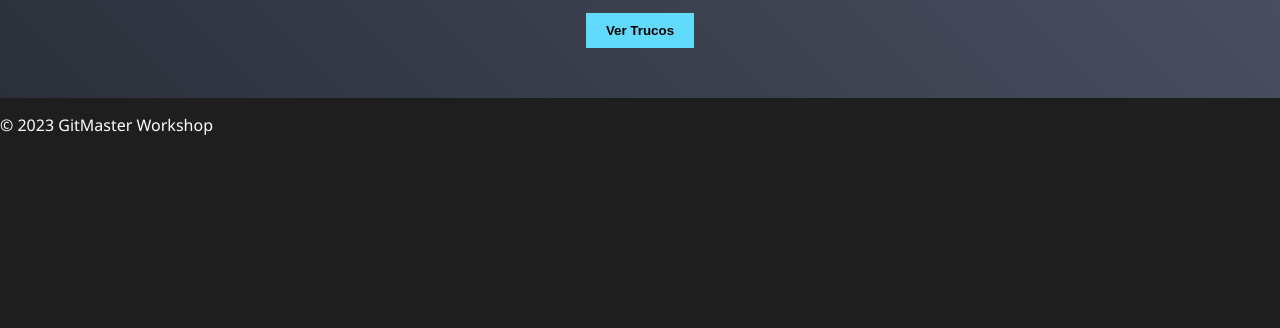
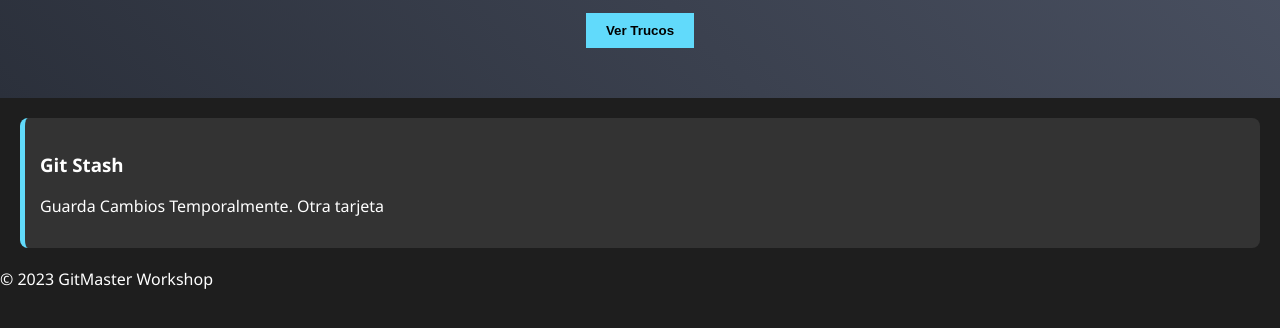
Before and after one commit to Alb3rtoGitHub/git-vida-real, a plain HTML site: page index.html in a window 1280 px wide. Shown: the part 264-592 px from the top of the page. Drawn offline with Linux system fonts and the light colour scheme.

Commit message:
Feat: Nuevas Cards

```diff
--- a/index.html
+++ b/index.html
@@ -24,6 +24,10 @@
     </header>
 
     <section class="features">
+        <div class="card">
+            <h3>Git Stash</h3>
+            <p>Guarda Cambios Temporalmente. Otra tarjeta</p>
+        </div>
     </section>
 
     <footer>
```
